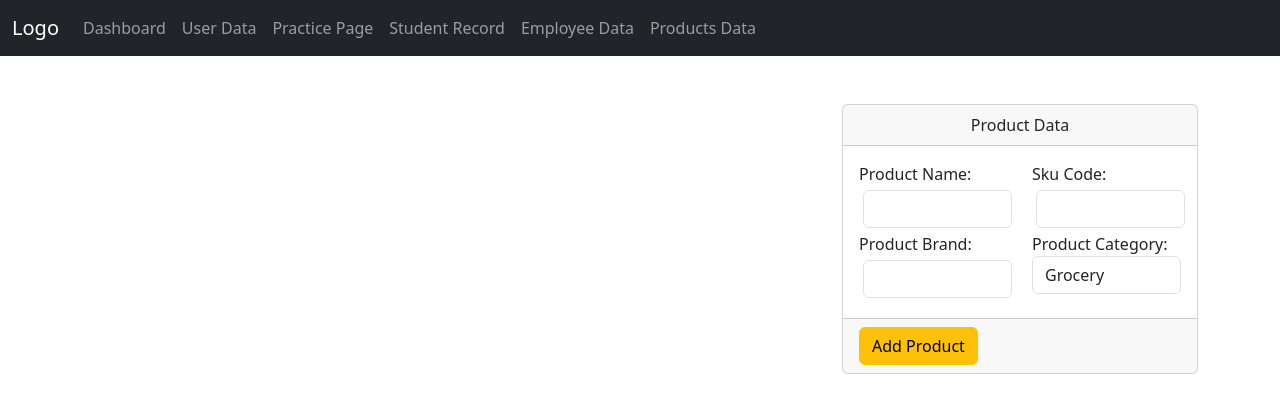
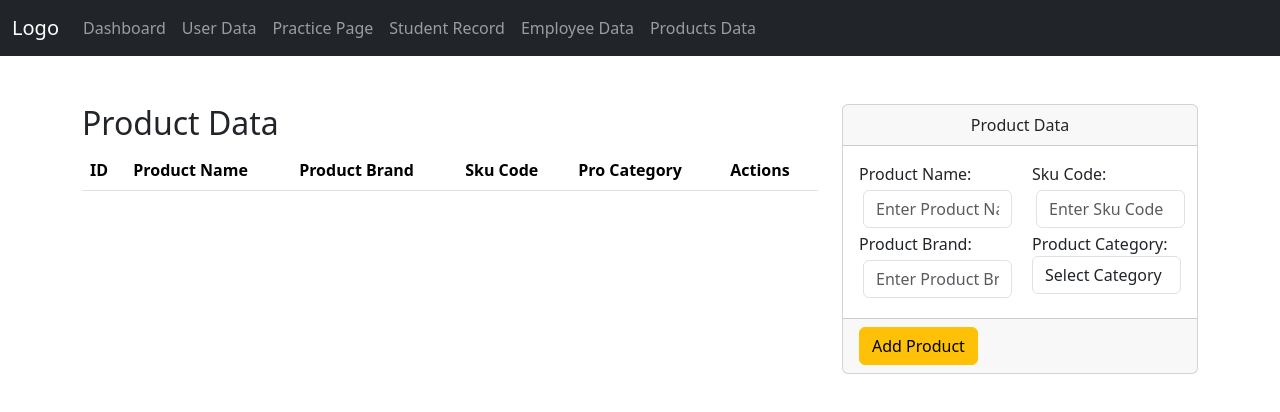
Before and after one commit to sagarmasal12/angularPract-Aug, an Angular app: page /product-data in a window 1280 px wide. Shown: the top 412 px of the page. Built offline with nearby package versions, Linux system fonts and the light colour scheme.

Commit message:
Add functionality done

```diff
--- a/src/app/product-data/product-data.component.html
+++ b/src/app/product-data/product-data.component.html
@@ -1,39 +1,87 @@
 <div class="container">
   <div class="row">
     <div class="col-8">
-
+      <h2>Product Data</h2>
+      <table class="table table-striped">
+        <thead>
+          <tr>
+            <th>ID</th>
+            <th>Product Name</th>
+            <th>Product Brand</th>
+            <th>Sku Code</th>
+            <th>Pro Category</th>
+            <th>Actions</th>
+          </tr>
+        </thead>
+        <tbody>
+          <tr *ngFor="let item of products">
+            <td>{{ item.id }}</td>
+            <td>{{ item.proname }}</td>
+            <td>{{ item.brand }}</td>
+            <td>{{ item.skucode }}</td>
+            <td>{{ item.category }}</td>
+            <td>
+              <i class="bi bi-archive-fill pe-3 ps-1 handpts"></i>
+              <i class="bi bi-pencil-square ps-3 handpts" (click)="editProduct(item)"></i>
+            </td>
+          </tr>
+        </tbody>
+      </table>
     </div>
     <div class="col-4">
+      <form [formGroup]="productform">
         <div class="card">
-                <div class="card-header text-center">
-                    Product Data
-                </div>
+          <div class="card-header text-center">Product Data</div>
           <div class="card-body">
             <div class="row">
               <div class="col-6">
                 <label for="">Product Name:</label>
-                            <input type="text" class="form-control m-1" placeholder="">
+                <input
+                  type="text"
+                  class="form-control m-1"
+                  placeholder="Enter Product Name"
+                  formControlName="proname"
+                />
                 <label for="">Product Brand:</label>
-                            <input type="text" class="form-control m-1" placeholder="">
+                <input
+                  type="text"
+                  class="form-control m-1"
+                  placeholder="Enter Product Brand"
+                  formControlName="brand"
+                />
               </div>
               <div class="col-6">
                 <label for="">Sku Code:</label>
-                            <input type="text" class="form-control m-1" placeholder="">
+                <input
+                  type="text"
+                  class="form-control m-1"
+                  placeholder="Enter Sku Code"
+                  formControlName="skucode"
+                />
                 <label for="">Product Category:</label>
-                            <select name="" id="" class="form-control">
-                              category
-                              <option value="">Grocery</option>
-                              <option value="">Medical</option>
-                              <option value="">Electronics</option>
-                              <option value="">Clothes</option>
+                <select
+                  name=""
+                  id=""
+                  class="form-control"
+                  placeholder="slelect category"
+                  formControlName="category"
+                >
+                  <option value="" selected disabled >Select Category</option>
+                  <option value="Grocery">Grocery</option>
+                  <option value="Medical">Medical</option>
+                  <option value="Electronics">Electronics</option>
+                  <option value="Clothes">Clothes</option>
                 </select>
               </div>
             </div>
           </div>
           <div class="card-footer">
-                    <div class="btn btn-warning">Add Product</div>
+            <div class="btn btn-warning" (click)="addProducts()">
+              Add Product
             </div>
           </div>
         </div>
+      </form>
     </div>
   </div>
+</div>
--- a/src/app/product-data/product-data.component.ts
+++ b/src/app/product-data/product-data.component.ts
@@ -1,11 +1,54 @@
-import { Component } from '@angular/core';
+import { Component, OnInit } from '@angular/core';
+import { Productmodel } from './product.model';
+import {
+  FormBuilder,
+  FormGroup,
+  ReactiveFormsModule,
+  Validators,
+  ɵInternalFormsSharedModule,
+} from '@angular/forms';
+import { ProductService } from './product.service';
+import { CommonModule } from '@angular/common';
 
 @Component({
   selector: 'app-product-data',
-  imports: [],
+  imports: [ReactiveFormsModule, CommonModule],
   templateUrl: './product-data.component.html',
-  styleUrl: './product-data.component.css'
+  styleUrl: './product-data.component.css',
 })
-export class ProductDataComponent {
+export class ProductDataComponent implements OnInit {
+  productform: FormGroup;
+  products: Productmodel[] = [];
+  editId = 0;
 
+  constructor(private fb: FormBuilder, private productSrv: ProductService) {
+    this.productform = this.fb.group({
+      id: [0],
+      proname: ['', Validators.required],
+      skucode: ['', Validators.required],
+      brand: ['', Validators.required],
+      category: ['', Validators.required],
+    });
+  }
+
+  ngOnInit(): void {
+    this.products = this.productSrv.getFromStorage();
+  }
+
+  addProducts() {
+    debugger;
+    if (this.productform.valid) {
+      this.productSrv.addProduct(this.productform.value);
+      this.products = this.productSrv.getFromStorage();
+      this.productform.reset();
+    } else {
+      debugger;
+      alert('Invalid Form');
+    }
+  }
+
+  editProduct(product: Productmodel) {
+    this.productform.patchValue(product);
+    this.editId = product.id;
+  }
 }
--- /dev/null
+++ b/src/app/product-data/product.service.ts
@@ -0,0 +1,36 @@
+import { Injectable, OnInit } from '@angular/core';
+import { Productmodel } from './product.model';
+
+@Injectable({
+  providedIn: 'root',
+})
+export class ProductService implements OnInit {
+  private product: Productmodel[] = [];
+  constructor() {}
+
+  ngOnInit(): void {}
+
+  saveToStorage() {
+    localStorage.setItem('myproduct', JSON.stringify(this.product));
+  }
+
+  getFromStorage(): Productmodel[] {
+    let temp = localStorage.getItem('myproduct');
+    if (temp) {
+      this.product = JSON.parse(temp);
+      return this.product;
+    }
+    return [];
+  }
+
+  addProduct(obj: Productmodel) {
+    let newId =
+      this.product.length > 0
+        ? Math.max(...this.product.map((s) => s.id ?? 0)) + 1
+        : 1;
+
+    obj.id = newId;
+    this.product.push(obj);
+    this.saveToStorage();
+  }
+}
```
Also changed, not shown: src/app/product-data/product.model.ts (added, +7 -0 lines). Lines whose indentation alone changed are shown as unchanged.
